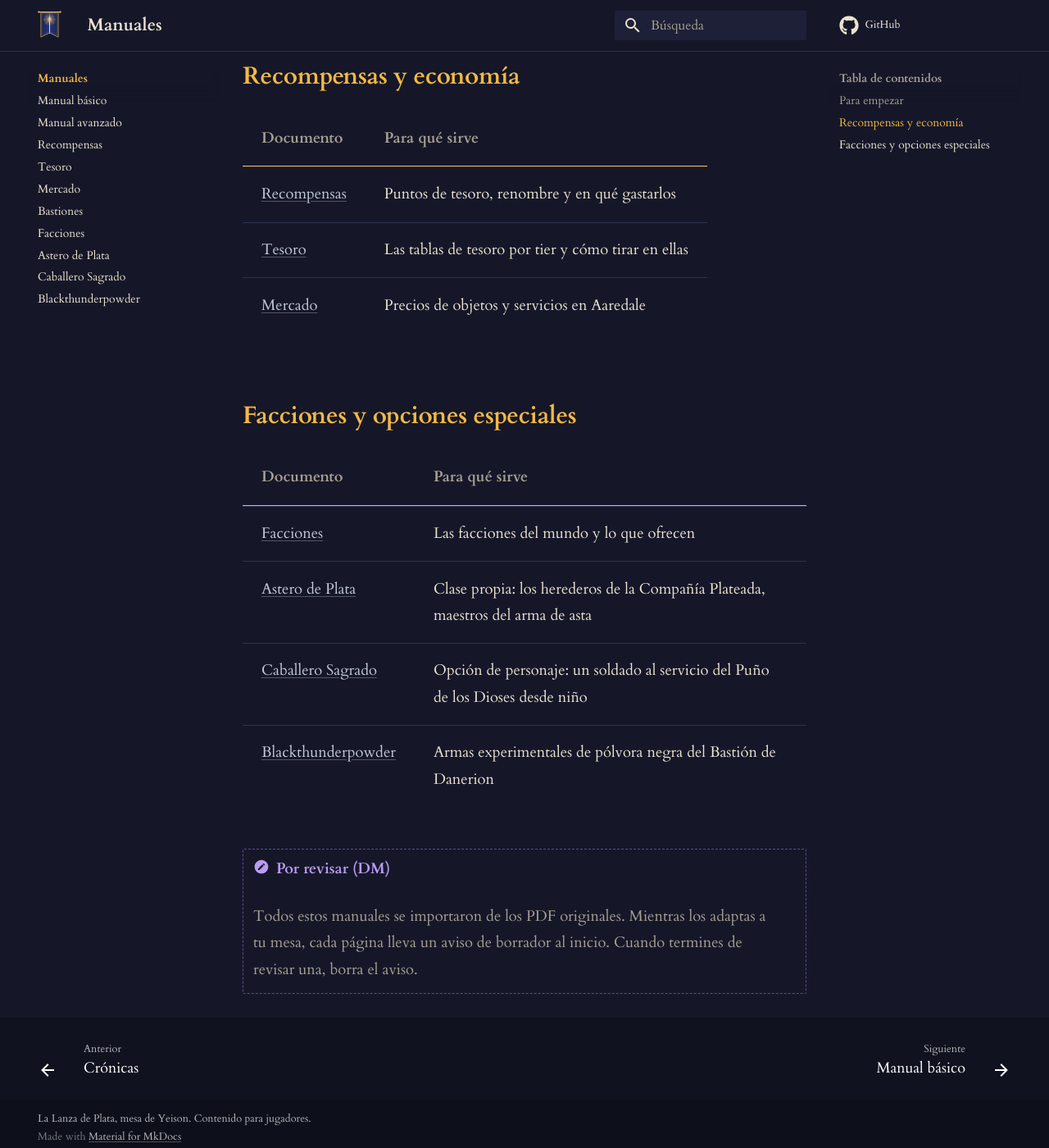
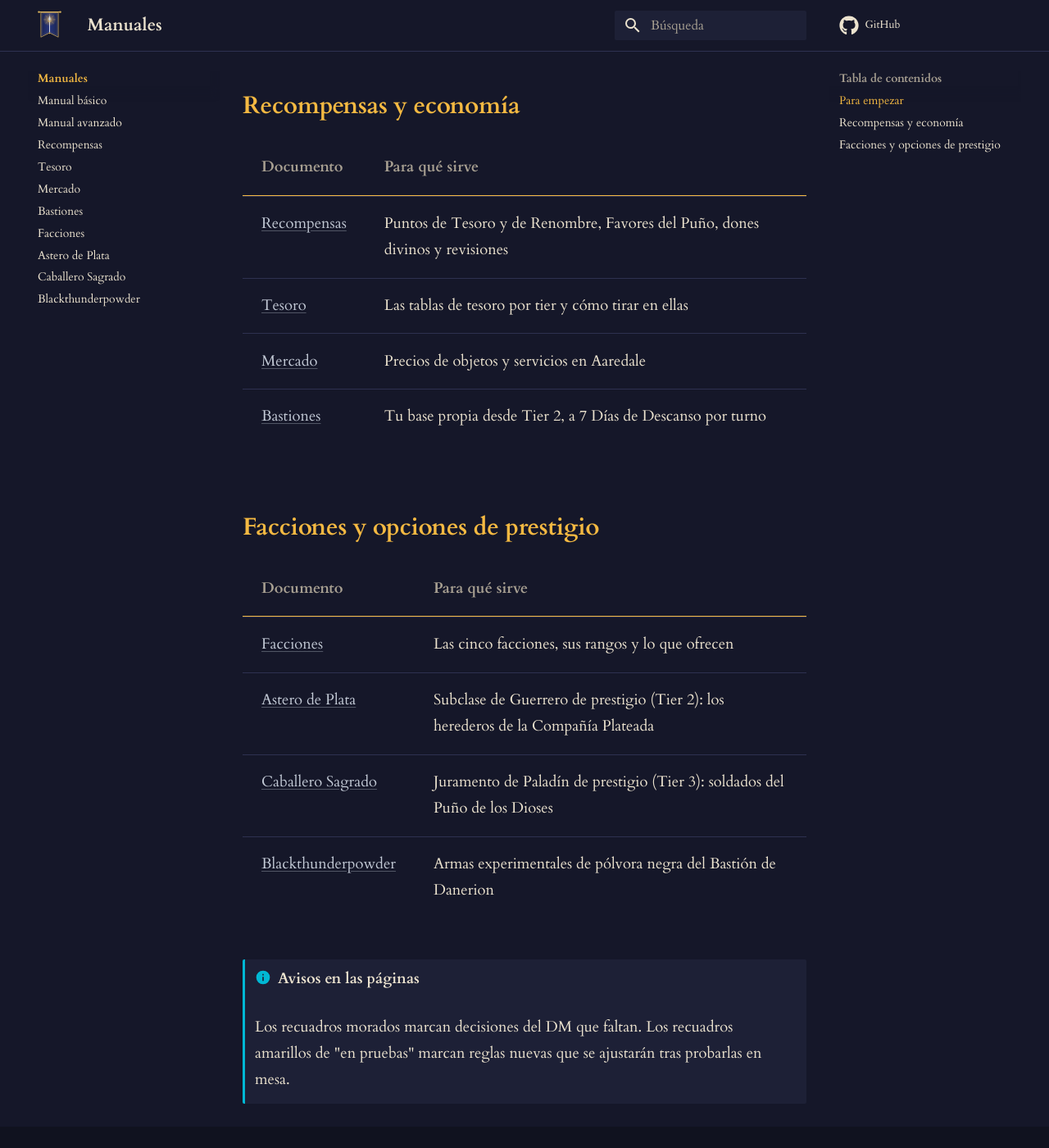
Before and after one commit to MagicFlee-hue/lanza-de-plata, an MkDocs documentation site: the page built from docs/documentos/index.md, in a window 1280 px wide and 1400 px high, scrolled down 677 px. Shown: the whole window at 82% size. Built offline with MkDocs 1.6.1 and Material for MkDocs 9.7.7, drawn with Linux system fonts in a browser that asks for light colours; comment, search, counter and statistics services are not loaded; some of the changed text lies outside the part shown.

Commit message:
Update index.md

```diff
--- a/docs/documentos/index.md
+++ b/docs/documentos/index.md
@@ -1,30 +1,31 @@
 # Manuales
 
-Los documentos oficiales de la mesa. Cada uno es una página de este sitio, así que puedes buscar dentro de todos con el buscador de arriba.
+Los documentos oficiales de la mesa, actualizados a **D&D 5.5 (2024)**. Cada uno es una página de este sitio, así que puedes buscar en todos con el buscador de arriba.
 
 ## Para empezar
 
 | Documento | Para qué sirve |
 |---|---|
-| [Manual básico](manual-basico.md) | Crear tu primer personaje y jugar tu primera partida |
-| [Manual avanzado](manual-avanzado.md) | Reglas completas de la campaña: adaptaciones, tiers, registros, economía, códigos de Aaredale |
+| [Manual básico](manual-basico.md) | Libros permitidos, creación de personaje y tu primera partida |
+| [Manual avanzado](manual-avanzado.md) | Reglas completas: adaptaciones, tiers, Días de Descanso, expediciones, códigos de Aaredale |
 
 ## Recompensas y economía
 
 | Documento | Para qué sirve |
 |---|---|
-| [Recompensas](recompensas.md) | Puntos de tesoro, renombre y en qué gastarlos |
+| [Recompensas](recompensas.md) | Puntos de Tesoro y de Renombre, Favores del Puño, dones divinos y revisiones |
 | [Tesoro](tesoro.md) | Las tablas de tesoro por tier y cómo tirar en ellas |
 | [Mercado](mercado.md) | Precios de objetos y servicios en Aaredale |
+| [Bastiones](bastiones.md) | Tu base propia desde Tier 2, a 7 Días de Descanso por turno |
 
-## Facciones y opciones especiales
+## Facciones y opciones de prestigio
 
 | Documento | Para qué sirve |
 |---|---|
-| [Facciones](facciones.md) | Las facciones del mundo y lo que ofrecen |
-| [Astero de Plata](astero-de-plata.md) | Clase propia: los herederos de la Compañía Plateada, maestros del arma de asta |
-| [Caballero Sagrado](caballero-sagrado.md) | Opción de personaje: un soldado al servicio del Puño de los Dioses desde niño |
+| [Facciones](facciones.md) | Las cinco facciones, sus rangos y lo que ofrecen |
+| [Astero de Plata](astero-de-plata.md) | Subclase de Guerrero de prestigio (Tier 2): los herederos de la Compañía Plateada |
+| [Caballero Sagrado](caballero-sagrado.md) | Juramento de Paladín de prestigio (Tier 3): soldados del Puño de los Dioses |
 | [Blackthunderpowder](blackthunderpowder.md) | Armas experimentales de pólvora negra del Bastión de Danerion |
 
-!!! pendiente "Por revisar (DM)"
-    Todos estos manuales se importaron de los PDF originales. Mientras los adaptas a tu mesa, cada página lleva un aviso de borrador al inicio. Cuando termines de revisar una, borra el aviso.
+!!! info "Avisos en las páginas"
+    Los recuadros morados marcan decisiones del DM que faltan. Los recuadros amarillos de "en pruebas" marcan reglas nuevas que se ajustarán tras probarlas en mesa.
```
